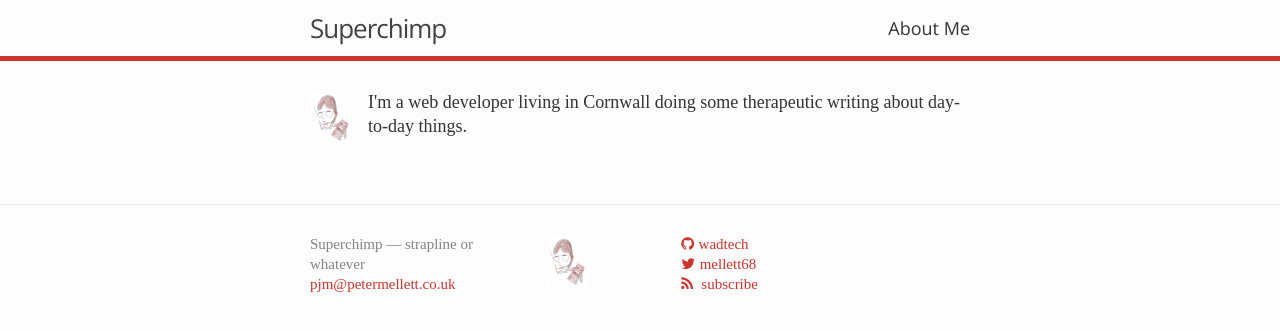
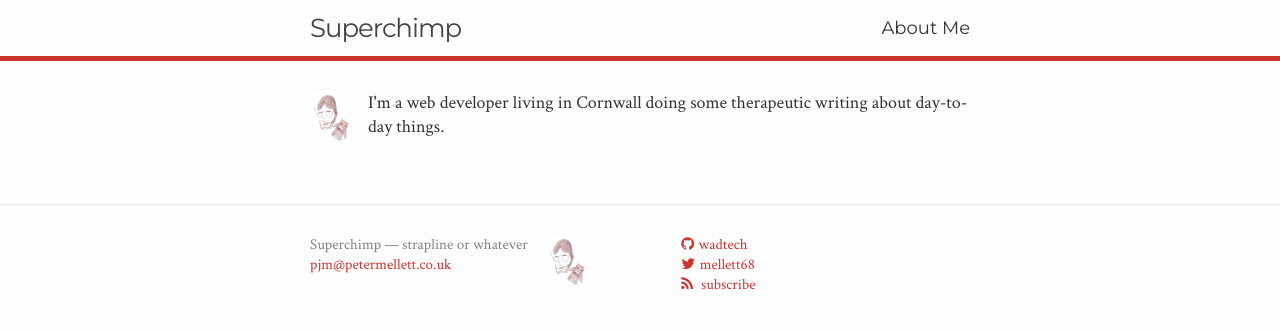
Before and after one commit to wadtech/wadtech.github.io, a Jekyll site: the page built from index.html, in a window 1280 px wide. Shown: the top 331 px of the page. Built offline with Jekyll 4.4.1, drawn with Linux system fonts in a browser that asks for light colours; some web fonts are replaced; the list of posts is cut into pages by our own code.

Commit message:
use these fonts, they're nicer

```diff
--- a/_sass/_fonts.scss
+++ b/_sass/_fonts.scss
@@ -1,2 +1,2 @@
-@import url(https://fonts.googleapis.com/css?family=Open+Sans);
-@import url(https://fonts.googleapis.com/css?family=Gentium+Basic:400,700,400italic);
+@import url(https://fonts.googleapis.com/css?family=Montserrat);
+@import url(https://fonts.googleapis.com/css?family=Crimson+Text:400,700,400italic);
--- a/css/main.scss
+++ b/css/main.scss
@@ -4,8 +4,8 @@
 @charset "utf-8";
 
 // Our variables
-$heading-font-family: 'Open Sans', sans-serif;
-$base-font-family: 'Gentium Basic', serif;
+$heading-font-family: 'Montserrat', sans-serif;
+$base-font-family: 'Crimson Text', serif;
 
 $base-font-size:   18px;
 $base-font-weight: 400;
```
